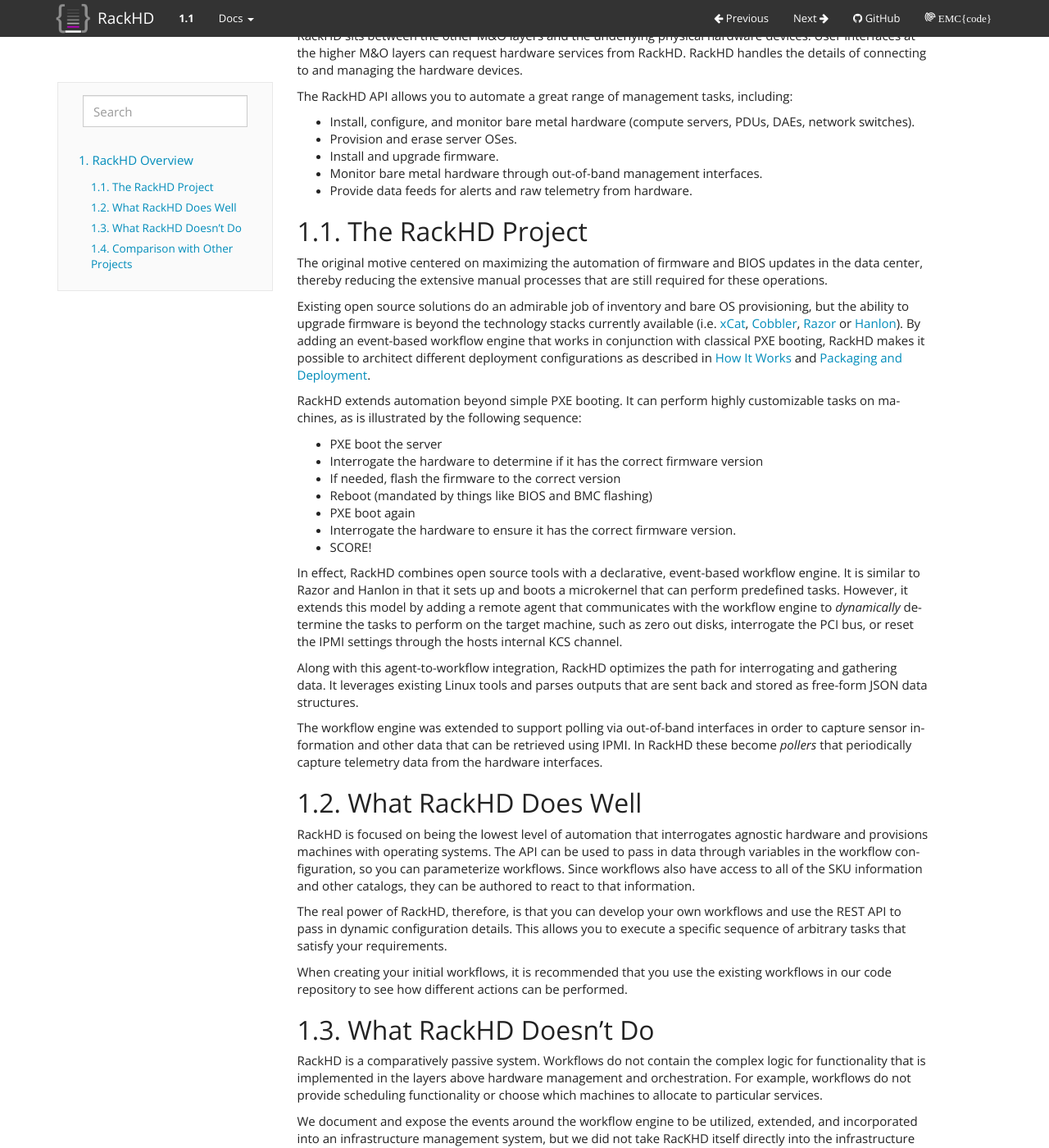
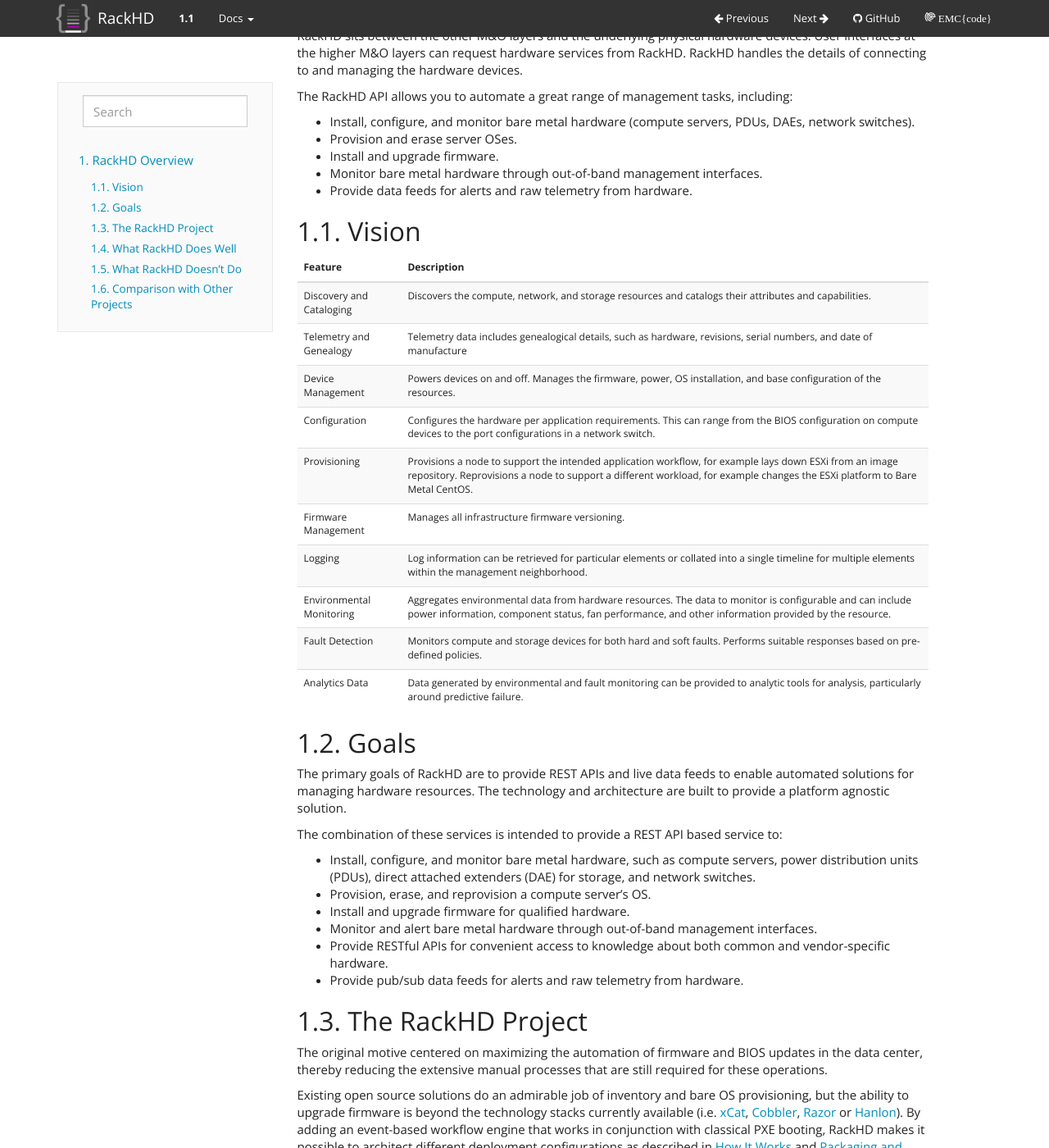
Before and after one commit to RackHD/docs, a Sphinx documentation site: the page built from docs/introduction.rst, in a window 1280 px wide and 1400 px high, scrolled down 279 px. Shown: the whole window at 82% size. Built offline with Sphinx 7.4.7, drawn with Linux system fonts in a browser that asks for light colours.

Commit message:
returned Vision and Goals sections

```diff
--- a/docs/introduction.rst
+++ b/docs/introduction.rst
@@ -22,7 +22,42 @@
 * Monitor bare metal hardware through out-of-band management interfaces.
 * Provide data feeds for alerts and raw telemetry from hardware.
 
+Vision
+------------------------
 
+======================== ============================================================================
+Feature                   Description
+======================== ============================================================================
+Discovery and Cataloging  Discovers the compute, network, and storage resources and catalogs their attributes and capabilities.
+Telemetry and Genealogy   Telemetry data includes genealogical details, such as hardware, revisions, serial numbers, and date of manufacture
+Device Management         Powers devices on and off. Manages the firmware, power, OS installation, and base configuration of the resources.
+Configuration             Configures the hardware per application requirements. This can range from the BIOS configuration on compute devices to the port configurations in a network switch.
+Provisioning              Provisions a node to support the intended application workflow, for example lays down ESXi from an image repository.
+                          Reprovisions a node to support a different workload, for example changes the ESXi platform to Bare Metal CentOS.
+Firmware Management       Manages all infrastructure firmware versioning.
+Logging                   Log information can be retrieved for particular elements or collated into a single timeline for multiple elements within the management neighborhood.
+Environmental Monitoring  Aggregates environmental data from hardware resources. The data to monitor is configurable and can include power information, component status, fan performance, and other information provided by the resource.
+Fault Detection           Monitors compute and storage devices for both hard and soft faults. Performs suitable responses based on pre-defined policies.
+Analytics Data            Data generated by environmental and fault monitoring can be provided to analytic tools for analysis, particularly around predictive failure.
+======================== ============================================================================
+
+
+Goals
+-----------------------------------------
+
+The primary goals of RackHD are to provide REST APIs and live data feeds to enable automated solutions
+for managing hardware resources. The technology and architecture are built to provide a platform
+agnostic solution.
+
+The combination of these services is intended to provide a REST API based service to:
+
+* Install, configure, and monitor bare metal hardware, such as compute servers, power distribution
+  units (PDUs), direct attached extenders (DAE) for storage, and network switches.
+* Provision, erase, and reprovision a compute server's OS.
+* Install and upgrade firmware for qualified hardware.
+* Monitor and alert bare metal hardware through out-of-band management interfaces.
+* Provide RESTful APIs for convenient access to knowledge about both common and vendor-specific hardware.
+* Provide pub/sub data feeds for alerts and raw telemetry from hardware.
 
 The RackHD Project
 -----------------------------------------
```
